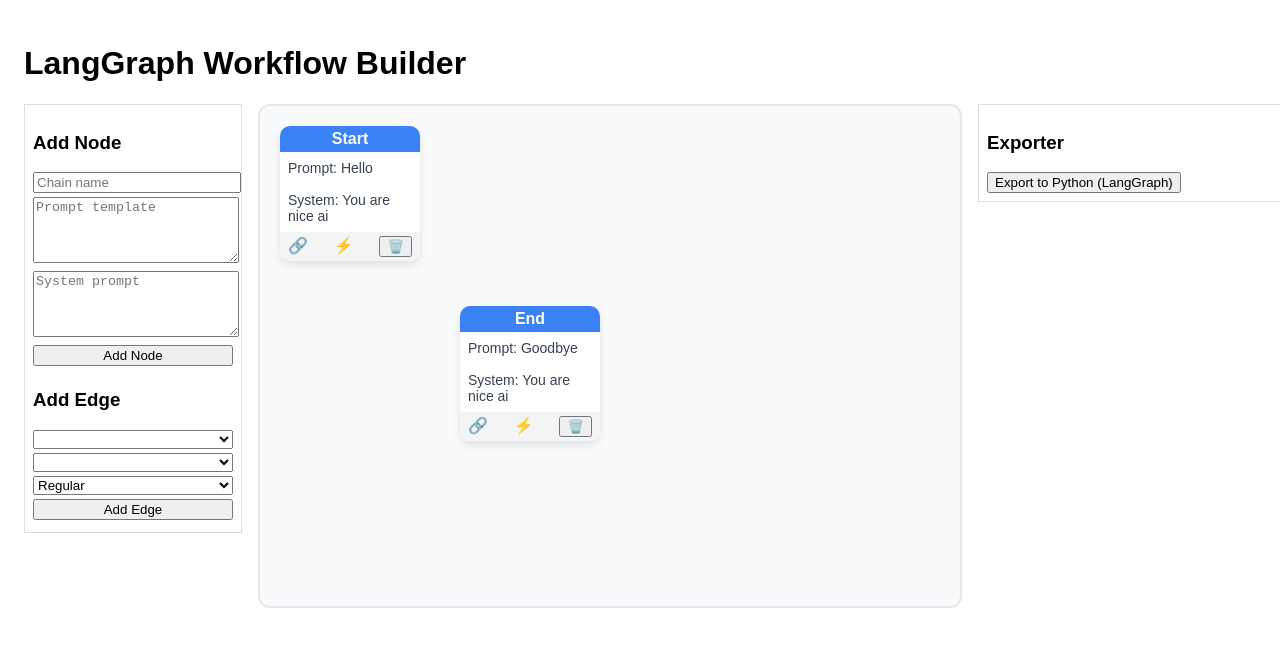
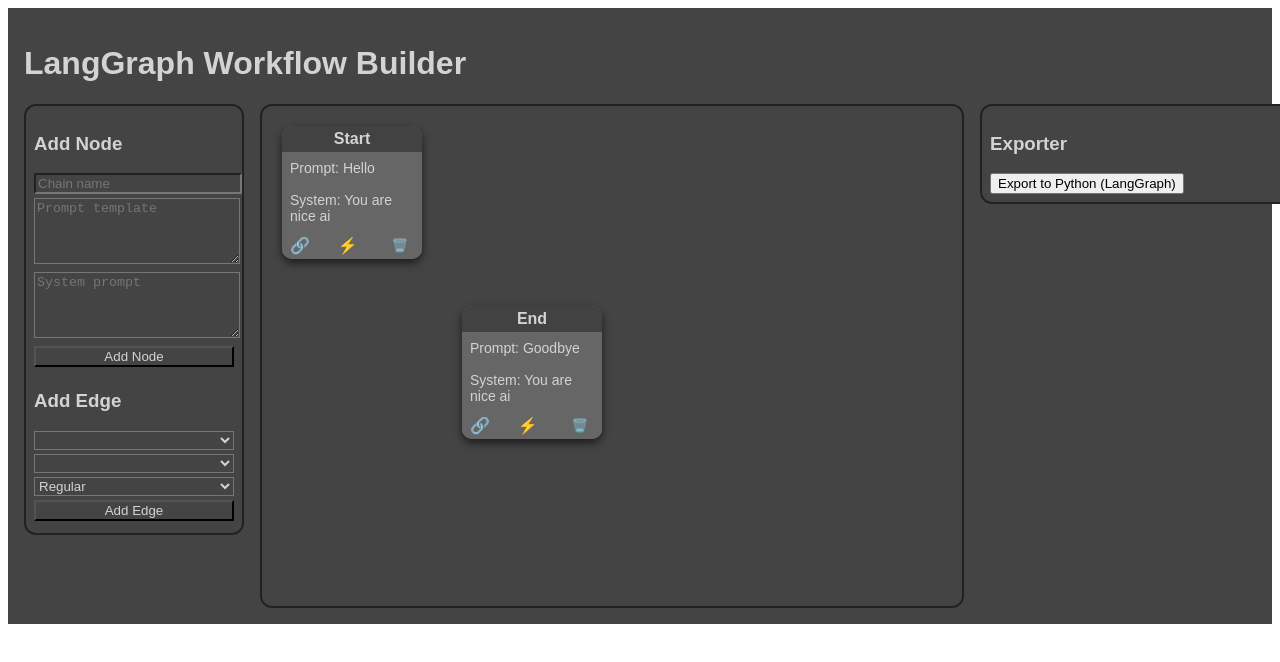
Before and after one commit to aciokler/langgraph-ui-to-code, an Angular app in the folder editor-ui/: page / in a window 1280 px wide. Shown: the top 662 px of the page. Built offline with nearby package versions, Linux system fonts and the light colour scheme.

Commit message:
feat(graph-editor): Change to a dark style

```diff
--- a/editor-ui/src/app/app.css
+++ b/editor-ui/src/app/app.css
@@ -1,2 +1,12 @@
-.layout { display:flex; gap:16px; align-items:flex-start; }
-.app { padding:16px; font-family: Arial, sans-serif }
+.layout {
+  display: flex;
+  gap: 16px;
+  align-items: flex-start;
+}
+
+.app {
+  padding: 16px;
+  font-family: Arial, sans-serif;
+  background-color: #444;
+  color: lightgray;
+}
--- a/editor-ui/src/app/exporter/exporter.css
+++ b/editor-ui/src/app/exporter/exporter.css
@@ -1 +1,16 @@
-.exporter{border:1px solid #ddd;padding:8px;width:320px}
+.exporter {
+  border: 2px solid #222;
+  border-radius: 12px;
+  padding: 8px;
+  width: 320px;
+  background-color: #444;
+  color: lightgray;
+}
+
+.code-area {
+  max-height: 300px;
+  overflow: auto;
+  background: #444;
+  color: lightgray;
+  padding: 8px;
+}
--- a/editor-ui/src/app/exporter/exporter.html
+++ b/editor-ui/src/app/exporter/exporter.html
@@ -4,7 +4,7 @@
 
 
   @if (pythonCode) {
-    <pre style="max-height:300px;overflow:auto;background:#f6f6f6;padding:8px">{{pythonCode}}</pre>
+    <pre class="code-area">{{pythonCode}}</pre>
   }
 
 
--- a/editor-ui/src/app/graph-builder/graph-builder.css
+++ b/editor-ui/src/app/graph-builder/graph-builder.css
@@ -1,7 +1,64 @@
-.canvas { position:relative; width:700px; height:500px; border:2px solid #e5e7eb; background:#f9fafb; border-radius:12px; overflow:hidden }
-.node { position:absolute; width:140px; border-radius:10px; box-shadow:0 4px 8px rgba(0,0,0,0.1); background:#fff; font-family:Arial, sans-serif; cursor:grab; }
-.node-header { background:#3b82f6; color:#fff; padding:4px 8px; border-top-left-radius:10px; border-top-right-radius:10px; font-weight:bold; text-align:center }
-.node-body { padding:8px; font-size:14px; color:#374151 }
-.node-footer { display:flex; justify-content:space-between; padding:4px 8px; background:#f3f4f6; border-bottom-left-radius:10px; border-bottom-right-radius:10px }
-.drag-handle { cursor:grab; margin-right:4px; }
-.edges { position:absolute; left:0; top:0; width:100%; height:100%; pointer-events:none }
+.canvas {
+  position: relative;
+  width: 700px;
+  height: 500px;
+  border: 2px solid #222;
+  border-radius: 12px;
+  background: #444;
+  overflow: hidden;
+  color: lightgray;
+}
+
+.node {
+  position: absolute;
+  width: 140px;
+  border-radius: 10px;
+  box-shadow: 0 4px 8px rgba(0, 0, 0, 0.6);
+  background: #666;
+  font-family: Arial, sans-serif;
+  cursor: grab;
+}
+
+.node-header {
+  background: #424242;
+  color: lightgray;
+  padding: 4px 8px;
+  border-top-left-radius: 10px;
+  border-top-right-radius: 10px;
+  font-weight: bold;
+  text-align: center
+}
+
+.node-body {
+  padding: 8px;
+  font-size: 14px;
+  color: lightgray;
+}
+
+.node-footer {
+  display: flex;
+  justify-content: space-between;
+  padding: 4px 8px;
+  background: #666;
+  border-bottom-left-radius: 10px;
+  border-bottom-right-radius: 10px
+}
+
+.drag-handle {
+  cursor: grab;
+  margin-right: 4px;
+}
+
+.edges {
+  position: absolute;
+  left: 0;
+  top: 0;
+  width: 100%;
+  height: 100%;
+  pointer-events: none
+}
+
+.button {
+  background-color: #666;
+  border: none;
+}
--- a/editor-ui/src/app/graph-builder/graph-builder.html
+++ b/editor-ui/src/app/graph-builder/graph-builder.html
@@ -8,7 +8,7 @@
       <div class="node-footer">
         <span class="drag-handle" (mousedown)="$event.stopPropagation(); startEdgeDrag($event, n, 'regular')">🔗</span>
         <span class="drag-handle" (mousedown)="$event.stopPropagation(); startEdgeDrag($event, n, 'conditional')">⚡</span>
-        <button (click)="remove(n,$event)">🗑️</button>
+        <button class="button" (click)="remove(n,$event)">🗑️</button>
       </div>
     </div>
   }
@@ -16,17 +16,25 @@
 
   <svg class="edges">
     @for (e of edges; track e.from+e.to) {
-      <line [attr.x1]="getNode(e.from).x" [attr.y1]="getNode(e.from).y"
-            [attr.x2]="getNode(e.to).x" [attr.y2]="getNode(e.to).y"
-            [attr.stroke]="e.type==='conditional' ? '#f59e0b' : '#3b82f6'"
-            stroke-width="2" marker-end="url(#arrow)" />
+<!--      <line class="edge" [attr.x1]="getNode(e.from).x" [attr.y1]="getNode(e.from).y"-->
+<!--            [attr.x2]="getNode(e.to).x" [attr.y2]="getNode(e.to).y"-->
+<!--            [attr.stroke]="e.type==='conditional' ? '#f59e0b' : 'lightgray'"-->
+<!--            [attr.opacity]="0.2"-->
+<!--            stroke-width="2" marker-end="url(#arrow)" />-->
+      <path
+        [attr.d]="getBezierPath(getNode(e.from), getNode(e.to))"
+        [attr.stroke]="e.type === 'regular' ? 'lightgray' : '#f59e0b'"
+        stroke-width="2"
+        fill="none"
+        marker-end="url(#arrow)"
+        style="z-index: -1;"/>
     }
     @if (dragLine) {
       <line [attr.x1]="dragLine.x1" [attr.y1]="dragLine.y1" [attr.x2]="dragLine.x2" [attr.y2]="dragLine.y2" stroke="#6b7280" stroke-width="2" stroke-dasharray="4" />
     }
     <defs>
       <marker id="arrow" markerWidth="10" markerHeight="10" refX="5" refY="5" orient="auto">
-        <path d="M0,0 L10,5 L0,10 Z" fill="#3b82f6" />
+        <path d="M0,0 L10,5 L0,10 Z" fill="lightgray" opacity="0.9" />
       </marker>
     </defs>
   </svg>
--- a/editor-ui/src/app/graph-builder/graph-builder.ts
+++ b/editor-ui/src/app/graph-builder/graph-builder.ts
@@ -121,4 +121,20 @@
   getNode(id: string) {
     return this.nodes.find(x => x.id === id) || {x: 0, y: 0};
   }
+
+  getBezierPath(from: any, to: any): string {
+    const startX = from.x + 60; // center of source node
+    const startY = from.y + 30;
+    const endX = to.x + 60;     // center of target node
+    const endY = to.y + 30;
+
+    // Control points for a smooth horizontal curve
+    const dx = Math.abs(endX - startX) * 0.5;
+    const controlX1 = startX + dx;
+    const controlY1 = startY;
+    const controlX2 = endX - dx;
+    const controlY2 = endY;
+
+    return `M ${startX},${startY} C ${controlX1},${controlY1} ${controlX2},${controlY2} ${endX},${endY}`;
+  }
 }
--- a/editor-ui/src/app/palette/palette.css
+++ b/editor-ui/src/app/palette/palette.css
@@ -1 +1,19 @@
-.palette { border:1px solid #ddd; padding:8px; width:200px; } input, textarea, select, button { width:100%; margin-bottom:4px; } textarea { height:60px; }
+.palette {
+  border: 2px solid #222;
+  border-radius: 12px;
+  padding: 8px;
+  width: 200px;
+  background-color: #444;
+  color: lightgray;
+}
+
+input, textarea, select, button {
+  width: 100%;
+  margin-bottom: 4px;
+  background-color: #444;
+  color: lightgray;
+}
+
+textarea {
+  height: 60px;
+}
--- a/editor-ui/src/app/palette/palette.ts
+++ b/editor-ui/src/app/palette/palette.ts
@@ -24,19 +24,6 @@
   edgeTo: string = '';
   edgeType: 'regular' | 'conditional' = 'regular';
 
-  // constructor() {
-  //   this.nodes = [
-  //     {id: '1', label: 'Start', type: 'LLMChain', prompt: 'Hello', systemPrompt: 'You are nice ai'},
-  //     {id: '2', label: 'End', type: 'LLMChain', prompt: 'Goodbye', systemPrompt: 'You are nice ai'}
-  //   ];
-  //   this.addNode.emit(this.nodes[0]);
-  //   this.addNode.emit(this.nodes[1]);
-  //   this.edges = [
-  //     {from: '1', to: '2', type: 'regular'}
-  //   ];
-  //   this.addEdgeEvent.emit(this.edges[1]);
-  // }
-
 
   addChainNode() {
     if (this.chainName.trim() === '' || this.chainPrompt.trim() === '') return;
@@ -47,7 +34,6 @@
       prompt: this.chainPrompt,
       systemPrompt: this.systemPrompt
     };
-    this.nodes.push(node);
     this.addNode.emit(node);
     this.chainName = '';
     this.chainPrompt = '';
@@ -58,7 +44,6 @@
   addEdge() {
     if (this.edgeFrom && this.edgeTo && this.edgeFrom !== this.edgeTo) {
       const edge = {id: this.edges.length + 1, from: this.edgeFrom, to: this.edgeTo, type: this.edgeType};
-      this.edges.push(edge);
       this.addEdgeEvent.emit(edge);
       this.edgeFrom = this.edgeTo = '';
     }
--- a/editor-ui/src/index.html
+++ b/editor-ui/src/index.html
@@ -2,6 +2,7 @@
 <html lang="en">
 <head>
   <meta charset="utf-8">
+  <link rel="stylesheet" href="styles.css">
   <title>EditorUi</title>
   <base href="/">
   <meta name="viewport" content="width=device-width, initial-scale=1">
--- a/editor-ui/src/styles.css
+++ b/editor-ui/src/styles.css
@@ -1 +1,5 @@
 /* You can add global styles to this file, and also import other style files */
+.body {
+  background-color: #444;
+  color: lightgray;
+}
```
Also changed, not shown: 2 other files (tests, documents, lock files or other folders).
